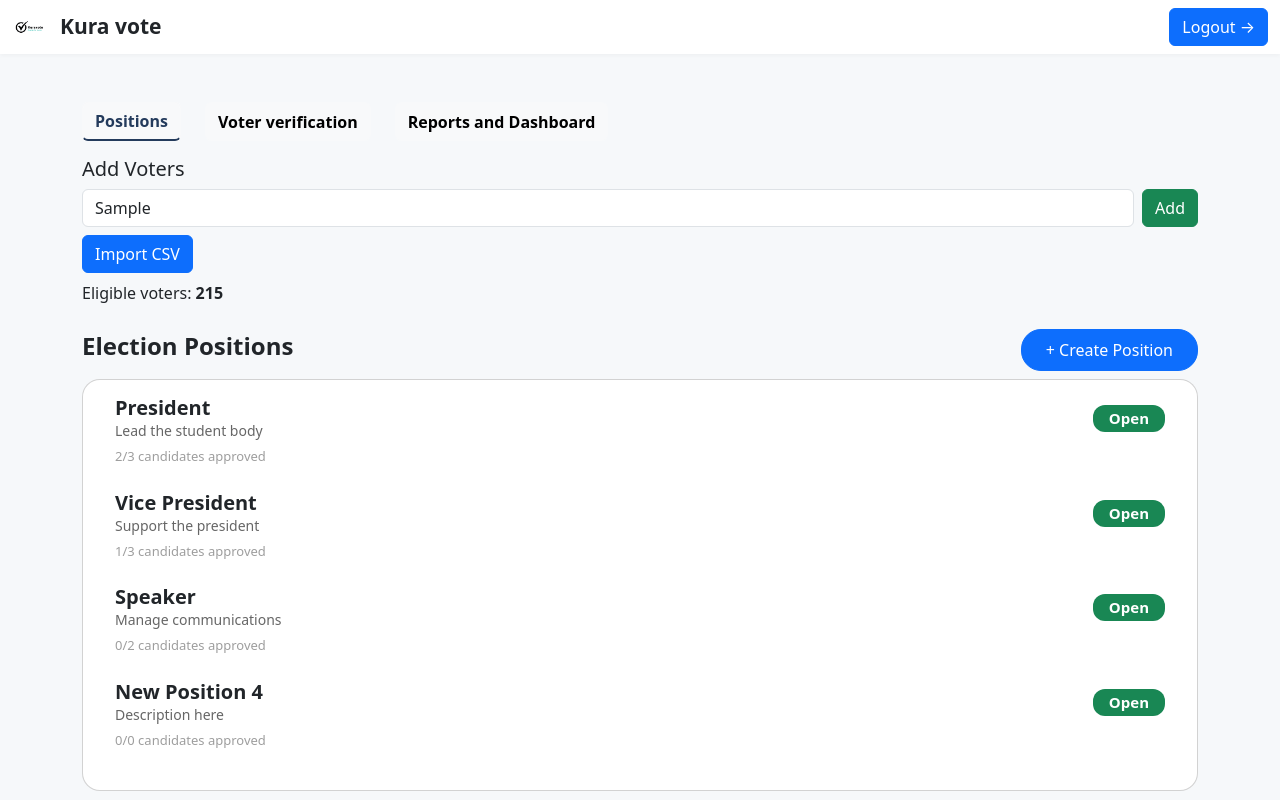
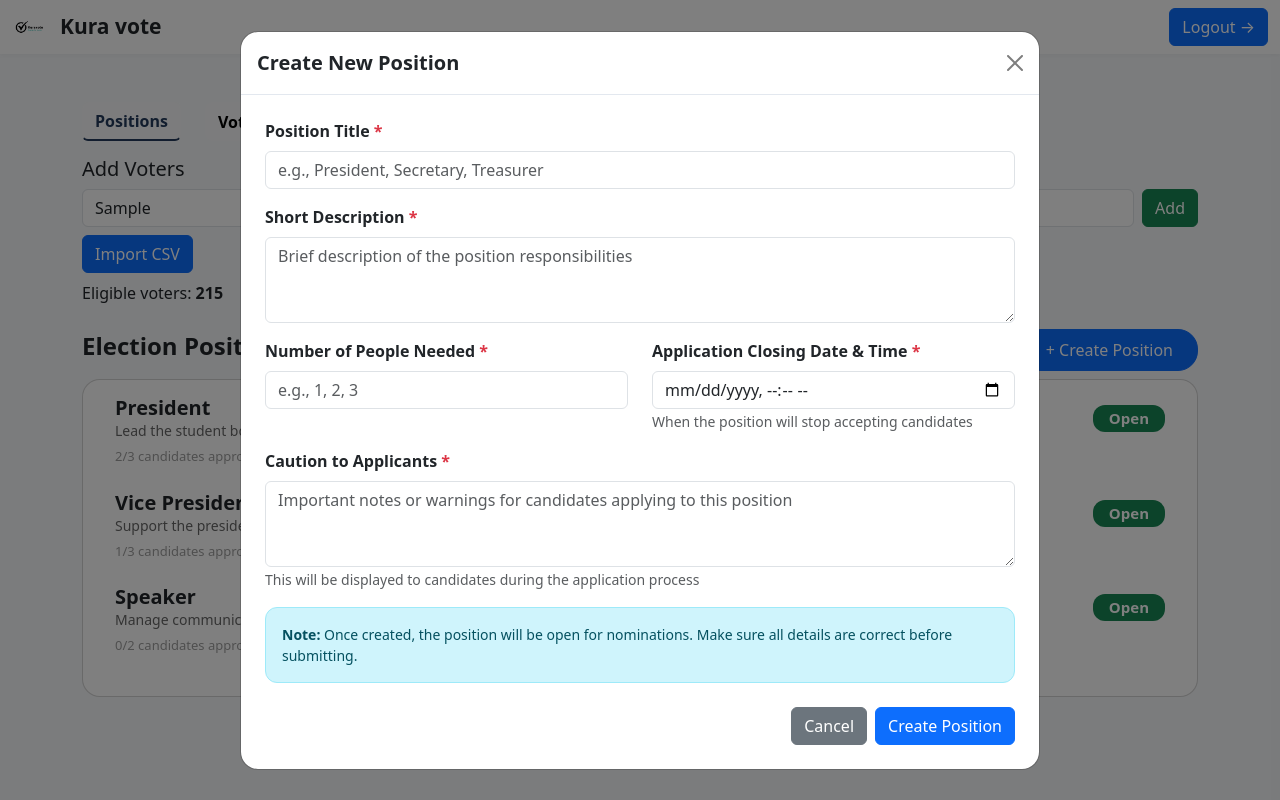
Before and after one commit to morgan-owanyi/E-VOTING-frontend, a React (Create React App) app in the folder Kuravote/: page /admin in a window 1280 px wide. Both pictures are taken after typing "Sample" into the empty fields and a click on the button "+ Create Position". Built offline with nearby package versions, Linux system fonts and the light colour scheme.

Commit message:
Position creation updated

```diff
--- a/Kuravote/src/pages/AdminDashboard.tsx
+++ b/Kuravote/src/pages/AdminDashboard.tsx
@@ -12,15 +12,51 @@ const defaultPositions = [
 export default function AdminDashboard() {
   const [positions, setPositions] = useState(defaultPositions);
   const [eligibleVoters, setEligibleVoters] = useState<number>(215);
+  const [showModal, setShowModal] = useState(false);
+  const [newPosition, setNewPosition] = useState({
+    title: "",
+    description: "",
+    numberOfPeople: "",
+    duration: "",
+    caution: ""
+  });
 
   // Add voter logic for button/CVS file
   const handleAddSingle = (regNo: string) => setEligibleVoters(v => v + 1);
   const handleImportCSV = (regNos: string[]) => setEligibleVoters(v => v + regNos.length);
 
-  // Dummy functions for creating position/election:
-  const handleCreatePosition = () => {
-    const newPosition = { id: `p${positions.length+1}`, name: `New Position ${positions.length+1}`, description: "Description here", candidatesApproved: 0, candidatesTotal: 0, status: "open" };
-    setPositions([...positions, newPosition]);
+  // Open modal for creating position
+  const handleOpenModal = () => {
+    setShowModal(true);
+  };
+
+  // Close modal and reset form
+  const handleCloseModal = () => {
+    setShowModal(false);
+    setNewPosition({
+      title: "",
+      description: "",
+      numberOfPeople: "",
+      duration: "",
+      caution: ""
+    });
+  };
+
+  // Handle form submission
+  const handleSubmitPosition = (e: React.FormEvent) => {
+    e.preventDefault();
+    const position = {
+      id: `p${positions.length + 1}`,
+      name: newPosition.title,
+      description: newPosition.description,
+      candidatesApproved: 0,
+      candidatesTotal: parseInt(newPosition.numberOfPeople) || 0,
+      status: "open",
+      duration: newPosition.duration,
+      caution: newPosition.caution
+    };
+    setPositions([...positions, position]);
+    handleCloseModal();
   };
 
 
@@ -56,7 +92,7 @@ export default function AdminDashboard() {
           <div className="d-flex justify-content-between align-items-center mb-2">
             <h4 className="fw-bold">Election Positions</h4>
             <button className="btn btn-primary" style={{ borderRadius: 20, padding: "8px 24px", fontWeight: 500 }}
-              onClick={handleCreatePosition}
+              onClick={handleOpenModal}
             >
               + Create Position
             </button>
@@ -82,6 +118,102 @@ export default function AdminDashboard() {
         </div>
         {/* Additional analytics and reports can be built as separate cards/components! */}
       </div>
+
+      {/* Create Position Modal */}
+      {showModal && (
+        <>
+          <div className="modal show d-block" tabIndex={-1} style={{ backgroundColor: "rgba(0,0,0,0.5)" }}>
+            <div className="modal-dialog modal-dialog-centered modal-lg">
+              <div className="modal-content" style={{ borderRadius: 18 }}>
+                <div className="modal-header" style={{ borderBottom: "1px solid #e3e8ef" }}>
+                  <h5 className="modal-title fw-bold">Create New Position</h5>
+                  <button type="button" className="btn-close" onClick={handleCloseModal}></button>
+                </div>
+                <div className="modal-body" style={{ padding: "24px" }}>
+                  <form onSubmit={handleSubmitPosition}>
+                    <div className="mb-3">
+                      <label className="form-label fw-semibold">Position Title <span className="text-danger">*</span></label>
+                      <input
+                        type="text"
+                        className="form-control"
+                        placeholder="e.g., President, Secretary, Treasurer"
+                        value={newPosition.title}
+                        onChange={(e) => setNewPosition({ ...newPosition, title: e.target.value })}
+                        required
+                      />
+                    </div>
+
+                    <div className="mb-3">
+                      <label className="form-label fw-semibold">Short Description <span className="text-danger">*</span></label>
+                      <textarea
+                        className="form-control"
+                        rows={3}
+                        placeholder="Brief description of the position responsibilities"
+                        value={newPosition.description}
+                        onChange={(e) => setNewPosition({ ...newPosition, description: e.target.value })}
+                        required
+                      />
+                    </div>
+
+                    <div className="row">
+                      <div className="col-md-6 mb-3">
+                        <label className="form-label fw-semibold">Number of People Needed <span className="text-danger">*</span></label>
+                        <input
+                          type="number"
+                          className="form-control"
+                          placeholder="e.g., 1, 2, 3"
+                          min="1"
+                          value={newPosition.numberOfPeople}
+                          onChange={(e) => setNewPosition({ ...newPosition, numberOfPeople: e.target.value })}
+                          required
+                        />
+                      </div>
+
+                      <div className="col-md-6 mb-3">
+                        <label className="form-label fw-semibold">Application Closing Date & Time <span className="text-danger">*</span></label>
+                        <input
+                          type="datetime-local"
+                          className="form-control"
+                          value={newPosition.duration}
+                          onChange={(e) => setNewPosition({ ...newPosition, duration: e.target.value })}
+                          required
+                        />
+                        <small className="text-muted">When the position will stop accepting candidates</small>
+                      </div>
+                    </div>
+
+                    <div className="mb-3">
+                      <label className="form-label fw-semibold">Caution to Applicants <span className="text-danger">*</span></label>
+                      <textarea
+                        className="form-control"
+                        rows={3}
+                        placeholder="Important notes or warnings for candidates applying to this position"
+                        value={newPosition.caution}
+                        onChange={(e) => setNewPosition({ ...newPosition, caution: e.target.value })}
+                        required
+                      />
+                      <small className="text-muted">This will be displayed to candidates during the application process</small>
+                    </div>
+
+                    <div className="alert alert-info" style={{ fontSize: 14, borderRadius: 12 }}>
+                      <strong>Note:</strong> Once created, the position will be open for nominations. Make sure all details are correct before submitting.
+                    </div>
+
+                    <div className="d-flex justify-content-end gap-2 mt-4">
+                      <button type="button" className="btn btn-secondary" onClick={handleCloseModal}>
+                        Cancel
+                      </button>
+                      <button type="submit" className="btn btn-primary" style={{ fontWeight: 500 }}>
+                        Create Position
+                      </button>
+                    </div>
+                  </form>
+                </div>
+              </div>
+            </div>
+          </div>
+        </>
+      )}
     </div>
   );
 }
```
